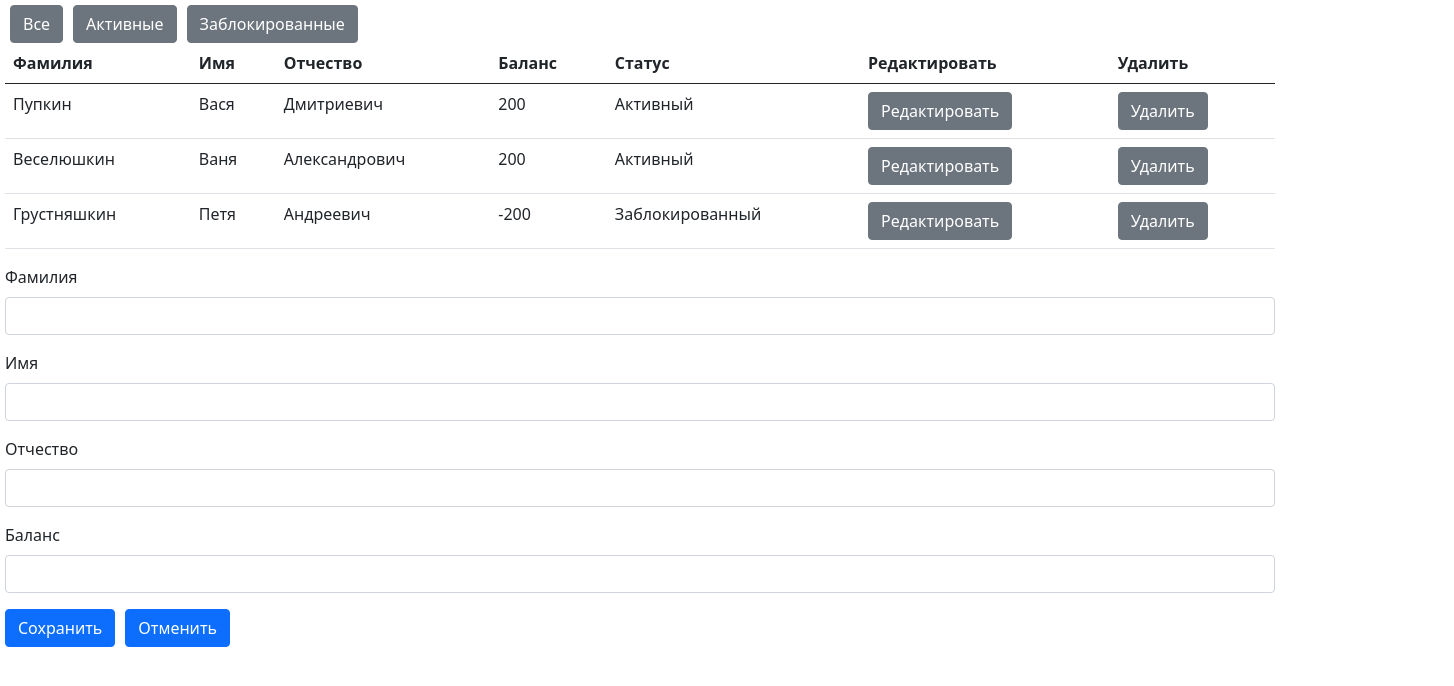
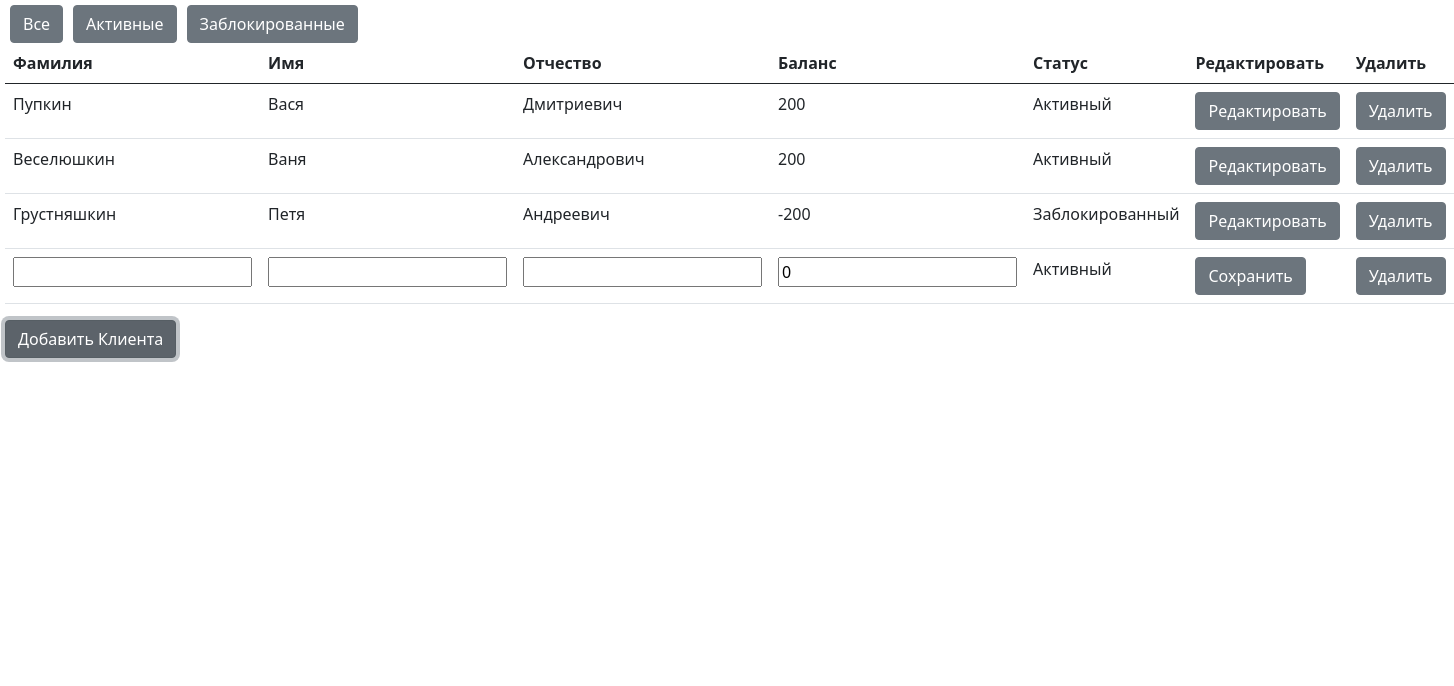
Before and after one commit to AndreyKlimenchenko/FD3-KLIMENCHENKO, a React (Create React App) app in the folder Mobile/: page / in a window 1280 px wide. Both pictures are taken after a click on the button "Добавить Клиента". Shown: the top 686 px of the page, 1454 px wide, since content can reach past the window. Built offline with nearby package versions, Linux system fonts and the light colour scheme.

Commit message:
Fixed add client logci

```diff
--- a/Mobile/src/components/MobileCompany/MobileCompany.jsx
+++ b/Mobile/src/components/MobileCompany/MobileCompany.jsx
@@ -1,7 +1,6 @@
 import React from "react";
 import MobileCompanyClietns from "./MobileCompanyClietns/MobileCompanyClietns";
 import MobileCompanyFilters from "./MobileCompanyFilters/MobileCompanyFilters";
-import MobileCompanyAddClient from "./MobileCompanyAddClient/MobileCompanyAddClient";
 import { myEvents } from '../../event';
 
 class MobileCompany extends React.PureComponent {
@@ -119,22 +118,29 @@ class MobileCompany extends React.PureComponent {
     }
 
     addClientStatusUpdate = () => {
-        this.setState({
-            addClientStatus: true
+        const newEmptyClient = {
+            balance: 0,
+            id: this.state.clients.length,
+            name: "",
+            patronymic: "",
+            surname: ""
+        }
+        this.setState(({ processedClients }) => {
+            return {
+                processedClients: [...processedClients, newEmptyClient],
+                addClientStatus: true
+            }
         })
+        this.editClient(newEmptyClient)
     }
 
     render() {
-        console.log("Render Mobile Company Clients Component");
+        console.log("Render Mobile Company Clients Component", this.state.processedClients);
         return (
             <div>
                 <MobileCompanyFilters />
-                <MobileCompanyClietns clients={this.state.processedClients} editedClient={this.state.edit} />
-                {
-                    this.state.addClientStatus ?
-                        <MobileCompanyAddClient /> :
-                        <button onClick={this.addClientStatusUpdate} type="button" className="btn btn-secondary btn-add">Добавить Клиента</button>
-                }
+                <MobileCompanyClietns clients={this.state.processedClients} editedClient={this.state.edit} addClientStatus={this.state.addClientStatus} />
+                <button onClick={this.addClientStatusUpdate} type="button" className="btn btn-secondary btn-add">Добавить Клиента</button>
             </div>
         )
     }
--- a/Mobile/src/components/MobileCompany/MobileCompanyAddClient/MobileCompanyAddClient.jsx
+++ /dev/null
@@ -1,59 +0,0 @@
-import React from "react";
-import crypto from "crypto";
-import { myEvents } from '../../../event';
-
-class MobileCompanyAddClient extends React.PureComponent {
-
-    constructor(props) {
-        super(props);
-        this.nameRef = React.createRef();
-        this.surnameRef = React.createRef();
-        this.patronymicRef = React.createRef();
-        this.balanceRef = React.createRef();
-        this.statusRef = React.createRef();
-    }
-
-    saveEdit = (e) => {
-        e.preventDefault();
-        const newClient = {
-            id: crypto.randomBytes(2).toString("hex"),
-            name: this.nameRef.current.value,
-            surname: this.surnameRef.current.value,
-            patronymic: this.patronymicRef.current.value,
-            balance: +this.balanceRef.current.value
-        };
-
-        myEvents.emit('EaddClient', newClient);
-    }
-
-    cancelAddClient = () => {
-        myEvents.emit('EcancelEditingOrAddClient');
-    }
-
-    render() {
-        return (
-            <form>
-                <div className="mb-3">
-                    <label className="form-label" >Фамилия</label>
-                    <input type="text" className="form-control surname" id="surname" ref={this.surnameRef} />
-                </div>
-                <div className="mb-3">
-                    <label className="form-label" >Имя</label>
-                    <input type="text" className="form-control name" id="name" ref={this.nameRef} />
-                </div>
-                <div className="mb-3">
-                    <label className="form-label" >Отчество</label>
-                    <input type="text" className="form-control patronymic" id="patronymic" ref={this.patronymicRef} />
-                </div>
-                <div className="mb-3">
-                    <label className="form-label" >Баланс</label>
-                    <input type="number" className="form-control balance" id="balance" ref={this.balanceRef} />
-                </div>
-                <button style={{ marginRight: '10px' }} onClick={this.saveEdit} type="submit" className="btn btn-primary btn-save">Сохранить</button>
-                <button onClick={this.cancelAddClient} className="btn btn-primary ">Отменить</button>
-            </form>
-        )
-    }
-}
-
-export default MobileCompanyAddClient
--- a/Mobile/src/components/MobileCompany/MobileCompanyClietns/Client/Client.jsx
+++ b/Mobile/src/components/MobileCompany/MobileCompanyClietns/Client/Client.jsx
@@ -3,8 +3,10 @@ import { myEvents } from '../../../../event';
 
 class Client extends React.PureComponent {
 
-    editedClientNameRef = React.createRef();
-    editedClientBalanceRef = React.createRef();
+    surnameRef = React.createRef();
+    balanceRef = React.createRef();
+    nameRef = React.createRef();
+    patronymicRef = React.createRef();
 
     deleteClient = () => {
         myEvents.emit('EdeleteClient', this.props.data.id);
@@ -15,7 +17,12 @@ class Client extends React.PureComponent {
     }
 
     saveEditClient = () => {
-        myEvents.emit('EsaveEditClient', {...this.props.data, surname: this.editedClientNameRef.current.value, balance: this.editedClientBalanceRef.current.value });
+        const newClient = {...this.props.data, surname: this.surnameRef.current.value, balance: this.balanceRef.current.value };
+        if (this.props.addClientStatus) {
+            newClient.name = this.nameRef.current.value;
+            newClient.patronymic =  this.patronymicRef.current.value;
+        }
+        myEvents.emit('EsaveEditClient', newClient);
     }
 
     render() {
@@ -23,11 +30,11 @@ class Client extends React.PureComponent {
         return (
             <tr>
                 <td>{
-                    this.props.isEditing ? <input defaultValue={this.props.data.surname} ref={this.editedClientNameRef}/> : this.props.data.surname}
+                    this.props.isEditing ? <input defaultValue={this.props.data.surname} ref={this.surnameRef}/> : this.props.data.surname}
                 </td>
-                <td>{this.props.data.name}</td>
-                <td>{this.props.data.patronymic}</td>
-                <td>{this.props.isEditing ? <input defaultValue={this.props.data.balance} ref={this.editedClientBalanceRef} /> : this.props.data.balance}</td>
+                <td>{this.props.addClientStatus && this.props.isEditing ? <input ref={this.nameRef}/> : this.props.data.name}</td>
+                <td>{this.props.addClientStatus && this.props.isEditing ? <input ref={this.patronymicRef}/> : this.props.data.patronymic}</td>
+                <td>{this.props.isEditing ? <input defaultValue={this.props.data.balance} ref={this.balanceRef} /> : this.props.data.balance}</td>
                 <td>
                     {
                         this.props.data.balance >= 0 ? <span>Активный</span> : <span>Заблокированный</span>
--- a/Mobile/src/components/MobileCompany/MobileCompanyClietns/MobileCompanyClietns.jsx
+++ b/Mobile/src/components/MobileCompany/MobileCompanyClietns/MobileCompanyClietns.jsx
@@ -5,7 +5,7 @@ class MobileCompanyClietns extends React.PureComponent {
 
     render() {
         console.log("Render MobileCompanyClietns Component")
-        const clients = this.props.clients.map(item => <Client key={item.id} data={item} isEditing={this.props.editedClient.id === item.id} />)
+        const clients = this.props.clients.map(item => <Client key={item.id} data={item} isEditing={this.props.editedClient.id === item.id} addClientStatus={this.props.addClientStatus} />)
         return (
             <div>
                 <table className="table">
```
